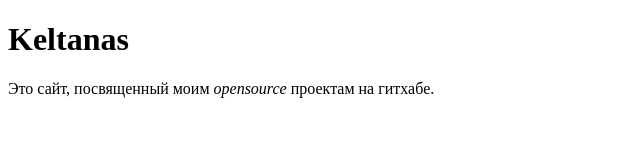
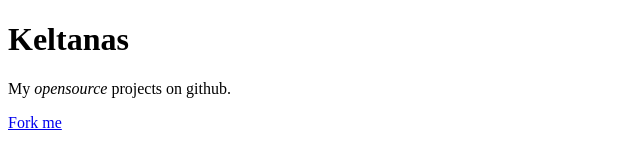
Before and after one commit to keltanas/keltanas.github.com, a plain HTML site: page index.html in a window 1280 px wide. Shown: the whole page, without its empty margins (0-640 px from the left). Drawn offline with Linux system fonts and the light colour scheme.

Commit message:
Update index.html

```diff
--- a/index.html
+++ b/index.html
@@ -6,6 +6,7 @@
 </head>
 <body>
     <h1>Keltanas</h1>
-    <p>Это сайт, посвященный моим <em>opensource</em> проектам на гитхабе.</p>
+    <p>My <em>opensource</em> projects on github.</p>
+    <p><a href="https://github.com/keltanas">Fork me</a></p>
 </body>
 </html>
```
